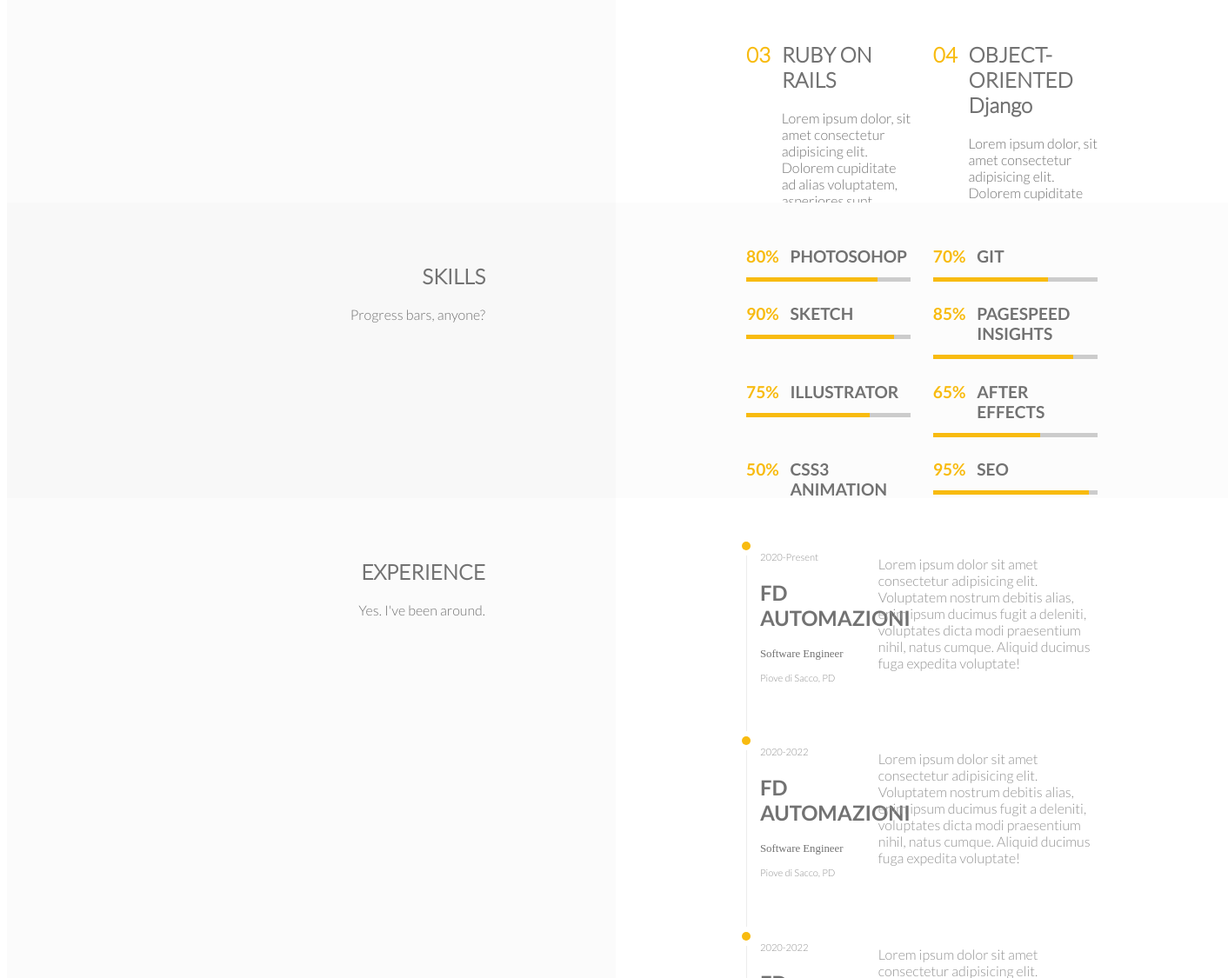
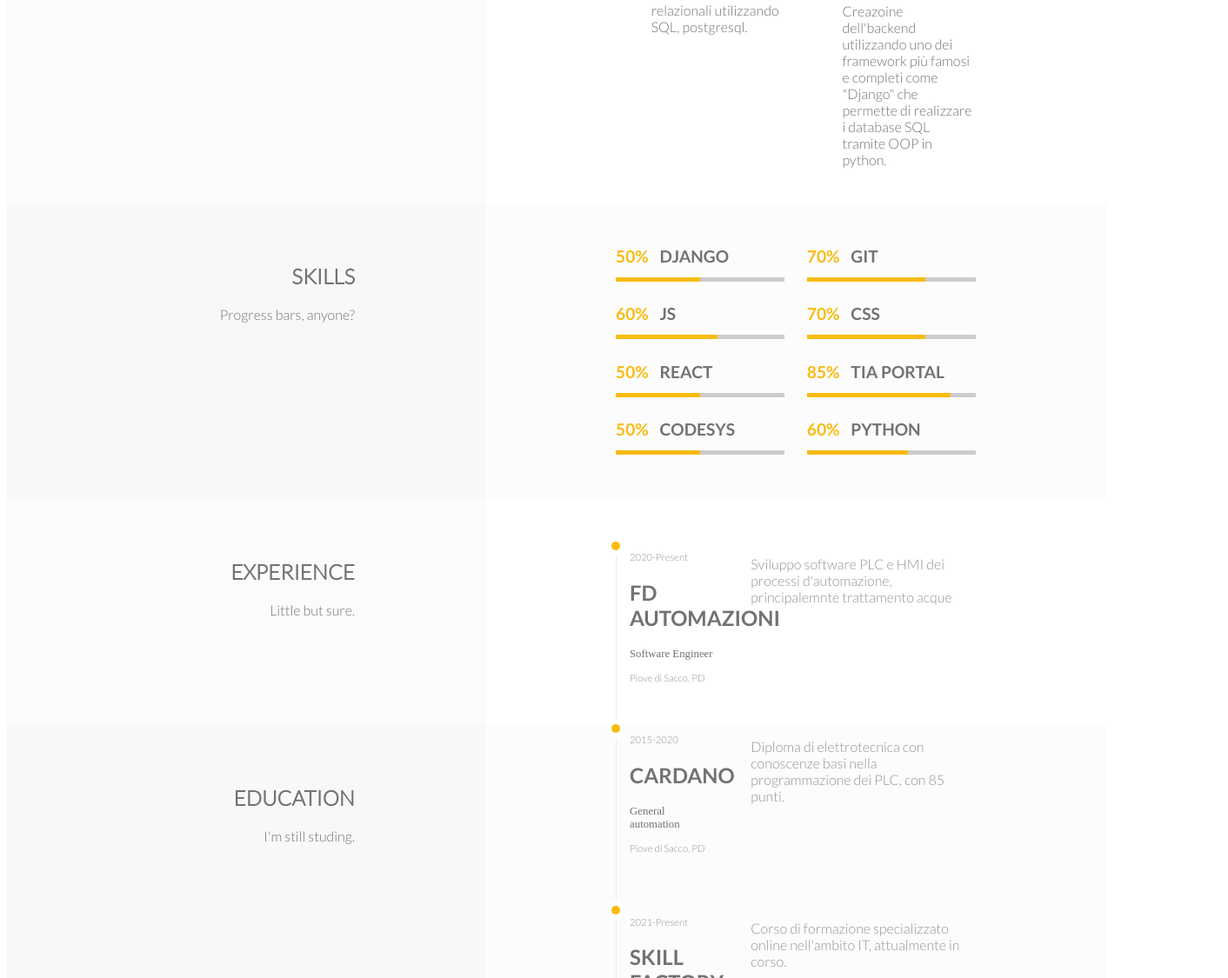
Before and after one commit to ArtiomIV/E10.9, a plain HTML site: page index.html in a window 1280 px wide. Shown: the part 1675-2800 px from the top of the page at 87% size, 1412 px wide, since content can reach past the window. Drawn offline with Linux system fonts and the light colour scheme.

Commit message:
Personal info update

```diff
--- a/index.html
+++ b/index.html
@@ -10,33 +10,32 @@
 <body>
     <section class="grid-wrapper">
         <div class="grid-item item-1">
-            <img class="avatar" src="img/avatar.jpg">
+            <img class="avatar" src="img/io.jpg" height="250px" width="250px">
         </div>
         <div class="grid-item item-2">
             <div class="text_wrapper_item2">
                 <h2 class="name id">artiom</h2>
                 <h1 class="surname id">Lessio Ivanov</h1>
                 <div class="social_networks">
-                    <h3 class="work_desc">Web Developer & Front-end Expert</h3>
+                    <h3 class="work_desc">Full stack python web developer & Sviluppatore software PLC</h3>
                     <div class="social_wrapper">
-                        <a href="#" class="facebook social"><img class="facebook_img social_img" src="img/facebook-icon.svg"></a>
-                        <a href="#"class="instagramm social"><img class="linkedin_img social_img" src="img/linkedin-icon.svg"></a>
-                        <a href="#" class="likedin social"><img class="instagram_img social_img" src="img/instagram-icon.svg"></a>
+                        <a href="https://www.linkedin.com/in/artiom-ivanov-9617a7180/"class=" likedin social"><img class="linkedin_img social_img" src="img/linkedin-icon.svg"></a>
+                        <a href="https://www.instagram.com/ivanov12.98/" class="instagramm social"><img class="instagram_img social_img" src="img/instagram-icon.svg"></a>
                     </div>
                 </div>
                 <hr class="separator">
                 <div class="personal_info_wrapper">
                     <div class="location_info">
                         <h4>Location</h4>
-                        <p>Padova, PD</p>
+                        <p>Piove di Sacco, PD</p>
                     </div>
                     <div class="phone_info">
                         <h4>Phone</h4>
                         <p>+39 327 883 74 61</p>
                     </div>
                     <div class="web_info">
-                        <h4>Web</h4>
-                        <a href="#">artiomivanov.com</a>
+                        <h4>GIT</h4>
+                        <a href="https://github.com/ArtiomIV">github.com</a>
                     </div>
                     <div class="email_info">
                         <h4>Email</h4>
@@ -53,12 +52,10 @@
         </div>
         <div class="grid-item item-4">
             <p>
-                Lorem ipsum dolor sit amet consectetur adipisicing elit. A eius aspernatur enim commodi, dolorum vitae voluptatum repellendus eos dicta ipsum deleniti molestias sequi doloribus, dignissimos nulla corrupti, neque voluptatibus voluptate!
-            </p>
-            <p>Lorem ipsum dolor sit amet, consectetur adipisicing elit. Alias, assumenda? Error tenetur officia nostrum magnam aliquid ducimus laboriosam blanditiis quisquam debitis? Ut doloremque, quaerat ex ea voluptatibus deleniti commodi omnis?
-                Lorem ipsum dolor sit amet, consectetur adipisicing elit. Alias, assumenda? Error tenetur officia nostrum magnam aliquid ducimus laboriosam blanditiis quisquam debitis? Ut doloremque, quaerat ex ea voluptatibus deleniti commodi omnis?
-                Lorem ipsum dolor sit amet consectetur, adipisicing elit. Eligendi impedit neque pariatur architecto, quaerat porro. Similique nostrum, eos autem magnam fugiat labore cum inventore corrupti temporibus animi nesciunt dolores iste?
-                Lorem ipsum dolor sit amet consectetur, adipisicing elit. Debitis natus laboriosam minus, explicabo quos est placeat at, voluptatem dolores inventore, saepe libero ex ipsum accusantium. Perferendis libero magnam dignissimos cum?
+                Dopo aver ottenuto il diploma del perito elettrotecnico, ho iniziato la mia formazione lavorativa come sviluppatore software dei processi d'automazione industriale presso FD Atuomazioni.srl dove attualmente lavoro orami da piu di 2 anni,
+                durante questa esperienza ho poututo acquisire le competenze di sviluppo del software per diversi processi industriali utlizzando ambienti di sviluppo dei diversi produttori, attualmente sto frequentando il corso di specializzazione
+                tecnico professionale che mi ha premesso di aquisisre le nuove conoscenze nell'ambito di Information Technology precisamente nel settore di sviluppo delle applicazioni web e intefacce utente utilizzando i linguaggi come: "Python", "JS" e framework
+                come: "Django", "React", "React-redux", "Jquery".
             </p>
         </div>
         <div class="grid-item item-5">
@@ -79,7 +76,7 @@
                     </div>
                     <div class="text">
                         <h2>ADVANCED CSS</h2>
-                        <p>Lorem ipsum dolor, sit amet consectetur adipisicing elit. Dolorem cupiditate ad alias voluptatem, asperiores sunt aliquam exercitationem? Amet, aspernatur! Et nulla possimus laborum officiis fugiat maxime debitis dignissimos quis doloremque.</p>
+                        <p>Creazione delle animazioni avanzate utilizzando "Cascading Style Sheets".</p>
                     </div>
                 </div>
                 <div class="item6_grid_item item6_item-2">
@@ -88,7 +85,7 @@
                     </div>
                     <div class="text">
                         <h2>FRONT-END DESIGN</h2>
-                        <p>Lorem ipsum dolor, sit amet consectetur adipisicing elit. Dolorem cupiditate ad alias voluptatem, asperiores sunt aliquam exercitationem? Amet, aspernatur! Et nulla possimus laborum officiis fugiat maxime debitis dignissimos quis doloremque.</p>
+                        <p>Realizzazione delle diverse interfacce utente adattive, utilizzando strumenti come: HTML5, ES6(JS), CSS.</p>
                     </div>
                 </div>
                 <div class="item6_grid_item item6_item-3">
@@ -96,8 +93,8 @@
                         <h2>03</h2>
                     </div>
                     <div class="text">
-                        <h2>RUBY ON RAILS</h2>
-                        <p>Lorem ipsum dolor, sit amet consectetur adipisicing elit. Dolorem cupiditate ad alias voluptatem, asperiores sunt aliquam exercitationem? Amet, aspernatur! Et nulla possimus laborum officiis fugiat maxime debitis dignissimos quis doloremque.</p>
+                        <h2>SQL</h2>
+                        <p>Conoscenze base nell'ambito di crezione dei database relazionali utilizzando SQL, postgresql.</p>
                     </div>
                 </div>
                 <div class="item6_grid_item item6_item-4">
@@ -106,7 +103,7 @@
                     </div>
                     <div class="text">
                         <h2>OBJECT-ORIENTED Django</h2>
-                        <p>Lorem ipsum dolor, sit amet consectetur adipisicing elit. Dolorem cupiditate ad alias voluptatem, asperiores sunt aliquam exercitationem? Amet, aspernatur! Et nulla possimus laborum officiis fugiat maxime debitis dignissimos quis doloremque.</p>
+                        <p>Creazoine dell'backend utilizzando uno dei framework più famosi e completi come "Django" che permette di realizzare i database SQL tramite OOP in python.</p>
                     </div>
                 </div>
                 <div class="item6_grid_item item6_item-5">
@@ -114,8 +111,8 @@
                         <h2>05</h2>
                     </div>
                     <div class="text">
-                        <h2>WORDPRESS</h2>
-                        <p>Lorem ipsum dolor, sit amet consectetur adipisicing elit. Dolorem cupiditate ad alias voluptatem, asperiores sunt aliquam exercitationem? Amet, aspernatur! Et nulla possimus laborum officiis fugiat maxime debitis dignissimos quis doloremque.</p>
+                        <h2>Django Rest Framework</h2>
+                        <p>Creazione API tra backend e interfacce dell'cliente, utlizzando Django Rest Famework, basato su HTTP</p>
                     </div>
                 </div>
                 <div class="item6_grid_item item6_item-6">
@@ -123,8 +120,10 @@
                         <h2>06</h2>
                     </div>
                     <div class="text">
-                        <h2>JAVASCRIPT / JQUERY</h2>
-                        <p>Lorem ipsum dolor, sit amet consectetur adipisicing elit. Dolorem cupiditate ad alias voluptatem, asperiores sunt aliquam exercitationem? Amet, aspernatur! Et nulla possimus laborum officiis fugiat maxime debitis dignissimos quis doloremque.</p>
+                        <h2>JAVASCRIPT / REACT</h2>
+                        <p>Sviluppo delle interfacce utente e animazioni, utilizzando JAVASCRIPT puro e uno dei framework più famosi creati dal team di facebook "React" e "React-redux" che
+                            permette di realizzare Single Page Application in modo veloce e piuttosto efficace.
+                        </p>
                     </div>
                 </div>
             </div>
@@ -139,11 +138,11 @@
             <div class="item8_grid_wrapper">
                 <div class="item8_grid_item item8_item-1">
                     <div class="item8_text_wrapper">
-                        <h2>80%</h2>
-                        <h2>PHOTOSOHOP</h2>
+                        <h2>50%</h2>
+                        <h2>DJANGO</h2>
                     </div>
                     <div class="skill_bar_container bar_1">
-                        <div class="skill photoshop"></div>
+                        <div class="skill django"></div>
                     </div>
                 </div>
                 <div class="item8_grid_item item8_item-2">
@@ -157,56 +156,56 @@
                 </div>
                 <div class="item8_grid_item item8_item-3">
                     <div class="item8_text_wrapper">
-                        <h2>90%</h2>
-                        <h2>SKETCH</h2>
+                        <h2>60%</h2>
+                        <h2>JS</h2>
                     </div>
                     <div class="skill_bar_container  bar_3">
-                        <div class="skill sketch"></div>
+                        <div class="skill js"></div>
                     </div>
                 </div>
                 <div class="item8_grid_item item8_item-4">
                     <div class="item8_text_wrapper">
-                        <h2>85%</h2>
-                        <h2>PAGESPEED INSIGHTS</h2>
+                        <h2>70%</h2>
+                        <h2>CSS</h2>
                     </div>
                     <div class="skill_bar_container  bar_4">
-                        <div class="skill pagespeed"></div>
+                        <div class="skill css"></div>
                     </div>
                 </div>
                 <div class="item8_grid_item item8_item-5">
                     <div class="item8_text_wrapper">
-                        <h2>75%</h2>
-                        <h2>ILLUSTRATOR</h2>
+                        <h2>50%</h2>
+                        <h2>REACT</h2>
                     </div>
                     <div class="skill_bar_container  bar_5">
-                        <div class="skill illustrator"></div>
+                        <div class="skill react"></div>
                     </div>
                 </div>
                 <div class="item8_grid_item item8_item-6">
                     <div class="item8_text_wrapper">
-                        <h2>65%</h2>
-                        <h2>AFTER EFFECTS</h2>
+                        <h2>85%</h2>
+                        <h2>TIA PORTAL</h2>
                     </div>
                     <div class="skill_bar_container  bar_6">
-                        <div class="skill aftereff"></div>
+                        <div class="skill tia"></div>
                     </div>
                 </div>
                 <div class="item8_grid_item item8_item-7">
                     <div class="item8_text_wrapper">
                         <h2>50%</h2>
-                        <h2>CSS3 ANIMATION</h2>
+                        <h2>CODESYS</h2>
                     </div>
                     <div class="skill_bar_container  bar_7">
-                        <div class="skill css"></div>
+                        <div class="skill codesys"></div>
                     </div>
                 </div>
                 <div class="item8_grid_item item8_item-8">
                     <div class="item8_text_wrapper">
-                        <h2>95%</h2>
-                        <h2>SEO</h2>
+                        <h2>60%</h2>
+                        <h2>PYTHON</h2>
                     </div>
                     <div class="skill_bar_container  bar_8">
-                        <div class="skill seo"></div>
+                        <div class="skill python"></div>
                     </div>
                 </div>
             </div>
@@ -214,7 +213,7 @@
         <div class="grid-item item-9">
             <div>
                 <h2>EXPERIENCE</h2>
-                <p>Yes. I've been around.</p>
+                <p>Little but sure.</p>
             </div>
         </div>
         <div class="grid-item item-10">
@@ -229,31 +228,7 @@
                             <p>Piove di Sacco, PD</p>
                         </div>
                         <div class="timeline_text">
-                            <p>Lorem ipsum dolor sit amet consectetur adipisicing elit. Voluptatem nostrum debitis alias, enim ipsum ducimus fugit a deleniti, voluptates dicta modi praesentium nihil, natus cumque. Aliquid ducimus fuga expedita voluptate!</p>
-                        </div>
-                    </div>
-                    <div class="item_10_grid_item item_10_item-2">
-                        <div class="time_line_point"></div>
-                        <div class="time_line_intro FD">
-                            <p>2020-2022</p>
-                            <h2>FD AUTOMAZIONI</h2>
-                            <p>Software Engineer</p>
-                            <p>Piove di Sacco, PD</p>
-                        </div>
-                        <div class="timeline_text">
-                            <p>Lorem ipsum dolor sit amet consectetur adipisicing elit. Voluptatem nostrum debitis alias, enim ipsum ducimus fugit a deleniti, voluptates dicta modi praesentium nihil, natus cumque. Aliquid ducimus fuga expedita voluptate!</p>
-                        </div>
-                    </div>
-                    <div class="item_10_grid_item item_10_item-3">
-                        <div class="time_line_point"></div>
-                        <div class="time_line_intro FD">
-                            <p>2020-2022</p>
-                            <h2>FD AUTOMAZIONI</h2>
-                            <p>Software Engineer</p>
-                            <p>Piove di Sacco, PD</p>
-                        </div>
-                        <div class="timeline_text">
-                            <p>Lorem ipsum dolor sit amet consectetur adipisicing elit. Voluptatem nostrum debitis alias, enim ipsum ducimus fugit a deleniti, voluptates dicta modi praesentium nihil, natus cumque. Aliquid ducimus fuga expedita voluptate!</p>
+                            <p>Sviluppo software PLC e HMI dei processi d'automazione, principalemnte trattamento acque</p>
                         </div>
                     </div>
             </div>
@@ -261,46 +236,34 @@
         <div class="grid-item item-11">
             <div>
                 <h2>EDUCATION</h2>
-                <p>Lazy isn't in my vocabulary.</p>
+                <p>I'm still studing.</p>
             </div>
         </div>
         <div class="grid-item item-12">
             <div class="time_line"></div>
             <div class="item_12_grid_wrapper">
-                <div class="item_12_grid_item item_12_item-1">
-                    <div class="time_line_point"></div>
-                        <div class="time_line_intro FD">
-                            <p>2015-2016</p>
-                            <h2>IIS DE NICOLA</h2>
-                            <p>Geometry</p>
-                            <p>Piove di Sacco, PD</p>
-                        </div>
-                        <div class="timeline_text">
-                            <p>Lorem ipsum dolor sit amet consectetur adipisicing elit. Voluptatem nostrum debitis alias, enim ipsum ducimus fugit a deleniti, voluptates dicta modi praesentium nihil, natus cumque. Aliquid ducimus fuga expedita voluptate!</p>
-                        </div>
-                </div>
                 <div class="item_12_grid_item item_12_item-2">
                     <div class="time_line_point"></div>
                     <div class="time_line_intro FD">
-                        <p>2016-2020</p>
+                        <p>2015-2020</p>
                         <h2>CARDANO</h2>
                         <p>General automation</p>
                         <p>Piove di Sacco, PD</p>
                     </div>
                     <div class="timeline_text">
-                        <p>Lorem ipsum dolor sit amet consectetur adipisicing elit. Voluptatem nostrum debitis alias, enim ipsum ducimus fugit a deleniti, voluptates dicta modi praesentium nihil, natus cumque. Aliquid ducimus fuga expedita voluptate!</p>
+                        <p>Diploma di elettrotecnica con conoscenze basi nella programmazione dei PLC, con 85 punti.</p>
                     </div>
                 </div>
                 <div class="item_12_grid_item item_12_item-2">
                     <div class="time_line_point"></div>
                     <div class="time_line_intro FD">
-                        <p>2021-2022</p>
+                        <p>2021-Present</p>
                         <h2>SKILL FACTORY</h2>
                         <p>Web Developer</p>
                         <p>Piove di Sacc, PD</p>
                     </div>
                     <div class="timeline_text">
-                        <p>Lorem ipsum dolor sit amet consectetur adipisicing elit. Voluptatem nostrum debitis alias, enim ipsum ducimus fugit a deleniti, voluptates dicta modi praesentium nihil, natus cumque. Aliquid ducimus fuga expedita voluptate!</p>
+                        <p>Corso di formazione specializzato online nell'ambito IT, attualmente in corso.</p>
                     </div>
                 </div>
             </div>
@@ -315,15 +278,15 @@
             <div class="personal_info_wrapper">
                 <div class="location_info">
                     <h4>Location</h4>
-                    <p>Padova, PD</p>
+                    <p>Piove di Sacco, PD</p>
                 </div>
                 <div class="phone_info">
                     <h4>Phone</h4>
                     <p>+39 327 883 74 61</p>
                 </div>
                 <div class="web_info">
-                    <h4>Web</h4>
-                    <a href="#">artiomivanov.com</a>
+                    <h4>GIT</h4>
+                    <a href="https://github.com/ArtiomIV">github.com</a>
                 </div>
                 <div class="email_info">
                     <h4>Email</h4>
@@ -333,6 +296,7 @@
             <hr class="footer_separator">
             <h2 class="name id">artiom</h2>
             <h1 class="surname id">Lessio Ivanov</h1>
+            <p class="add id">L'idea del design è stata presa qui "http://preview.themeforest.net/" il codice è stato scritto interamente da me</p>
         </div>
     </section>
 </body>
--- a/styles.css
+++ b/styles.css
@@ -67,7 +67,7 @@
 
 .item-9 {
     background-color: #fbfbfb;
-    height: 70vh;
+    height: 20vh;
 }
 
 .item-10 {
@@ -77,7 +77,7 @@
 
 .item-11 {
     background-color: #f8f8f8;
-    height: 70vh;
+    height: 40vh;
 }
 
 .item-12 {
@@ -288,36 +288,36 @@
     background-color: #F8BB10;
 }
 
-.photoshop {
-    width: 80%;
+.django {
+    width: 50%;
 }
 
 .git {
     width: 70%;
 }
 
-.sketch {
-    width: 90%;
+.js {
+    width: 60%;
 }
 
-.pagespeed {
+.css {
+    width: 70%;
+}
+
+.react {
+    width: 50%;
+}
+
+.tia {
     width: 85%;
 }
 
-.illustrator {
-    width: 75%;
-}
-
-.aftereff {
-    width: 65%;
-}
-
-.css {
+.codesys {
     width: 50%;
 }
 
-.seo {
-    width: 95%;
+.python {
+    width: 60%;
 }
 
 .item-10 {
@@ -328,7 +328,7 @@
 
 .time_line {
     height: 100%;
-    width: 4px;
+    width: 2px;
     background-color: #ececec;
     margin-right: 15px;
 }
@@ -396,6 +396,11 @@
     background-color: #ccc;
     border: 0;
     margin-top: 5%;
+}
+
+.add {
+    color: #939393;
+    font-family: "Lato", Arial, Helvetica, sans-serif;
 }
 
 /*mobile*/
```
Also changed, not shown: img/io.jpg (added), 1 other file.
